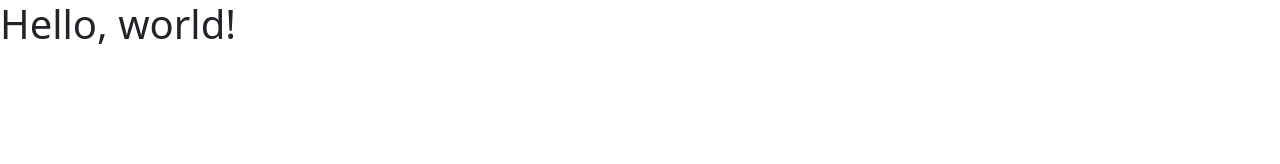
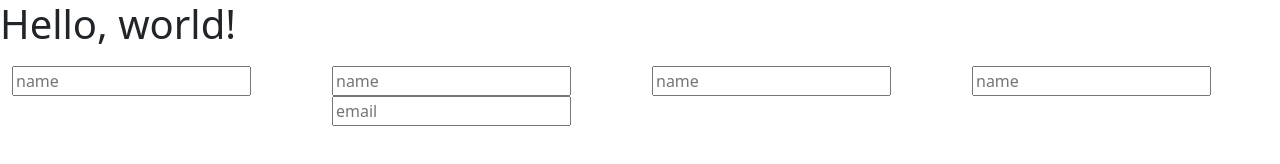
Before and after one commit to MHaseemZahid/class18, a plain HTML site: page index.html in a window 1280 px wide. Drawn offline with nearby package versions, Linux system fonts and the light colour scheme.

Commit message:
class end

```diff
--- a/index.html
+++ b/index.html
@@ -32,7 +32,21 @@
     </div>
 </div> -->
 
-<div class="container-fluid"></div>
+<div class="container-fluid">
+<div class="row">
+    <div class="col col-sm-6 col-md-4 col-lg-3 custom-column">
+        <input type="text" name="name" id="name" placeholder="name"></div>
+            <div class="col col-sm-6 col-md-4 col-lg-3 custom-column">
+                <input type="text" name="name" id="name" placeholder="name">
+                <input type="text" name="email" id="email" placeholder="email">
+                </div>
+            <div class="col col-sm-6 col-md-4 col-lg-3 custom-column">
+                <input type="text" name="name" id="name" placeholder="name"></div>
+                <div class="col col-sm-6 col-md-4 col-lg-3 custom-column">
+                    <input type="text" name="name" id="name" placeholder="name"></div>
+</div>
+
+</div>
 
   <script src="https://cdn.jsdelivr.net/npm/bootstrap@5.2.3/dist/js/bootstrap.bundle.min.js" integrity="sha384-kenU1KFdBIe4zVF0s0G1M5b4hcpxyD9F7jL+jjXkk+Q2h455rYXK/7HAuoJl+0I4" crossorigin="anonymous"></script>
 </body>
```
